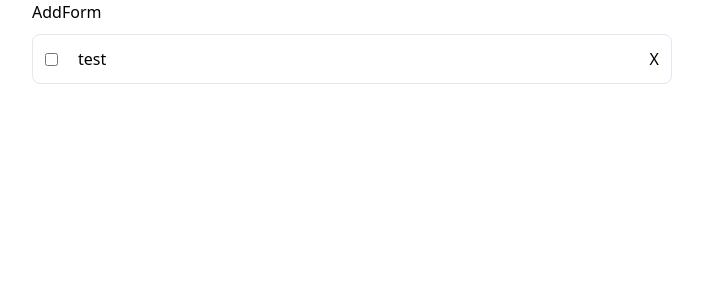
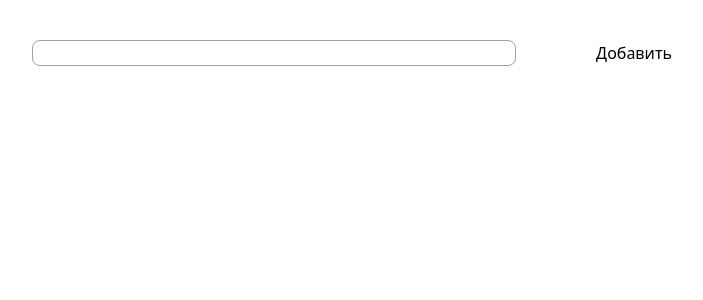
Before and after one commit to Taranovskii-Vadim/todo-list-recoil-react-tailwind-typescript, a React (Create React App) app: page / in a window 1280 px wide. Shown: the top 300 px of the page, without its empty margins (288-991 px from the left). Built offline with nearby package versions, Linux system fonts and the light colour scheme.

Commit message:
feat(master): add simple form styles

```diff
--- a/src/App.tsx
+++ b/src/App.tsx
@@ -16,14 +16,14 @@ export interface Todo {
 
 export const todosState = atom<Todo[]>({
   key: "todosState",
-  default: [{ id: 1, text: "test", isDone: false }],
+  default: [],
 });
 
 const App = () => {
   const todos = useRecoilValue(todosState);
 
   return (
-    <div className="w-1/2 m-auto">
+    <div className="w-1/2 m-auto mt-10">
       <AddForm />
       {/* TODO according to tutorial, better way to create List component in my opinion*/}
       {todos.map((item) => (
--- a/src/components/AddForm/index.tsx
+++ b/src/components/AddForm/index.tsx
@@ -1,7 +1,30 @@
-import React from "react";
+import React, { useRef } from "react";
+import { useSetRecoilState } from "recoil";
+
+import { todosState } from "../../App";
 
 const AddForm = (): JSX.Element => {
-  return <div style={{ marginBottom: "10px" }}>AddForm</div>;
+  const setState = useSetRecoilState(todosState);
+  const inputRef = useRef<HTMLInputElement>(null);
+
+  const addItem = (): void => {
+    const text = inputRef.current ? inputRef.current.value : "";
+
+    setState((prev) => [...prev, { id: prev.length + 1, text, isDone: false }]);
+  };
+
+  return (
+    <div className="flex justify-between mb-5">
+      <input
+        className="flex-auto border rounded-lg border-slate-400 p-15"
+        ref={inputRef}
+        type="text"
+      />
+      <button className="ml-20" onClick={addItem}>
+        Добавить
+      </button>
+    </div>
+  );
 };
 
 export default AddForm;
--- a/src/components/TodoItem/index.tsx
+++ b/src/components/TodoItem/index.tsx
@@ -27,7 +27,7 @@ const TodoItem = ({ todo }: Props): JSX.Element => {
   };
 
   return (
-    <div className="flex justify-between items-center p-3 border rounded-lg border-slate-200">
+    <div className="flex justify-between items-center p-3 mb-3 border rounded-lg border-slate-200">
       <div className="flex items-center">
         <input type="checkbox" className="mr-5" onChange={onSetDone} />
         <p className={`${isDone ? "line-through" : ""}`}>{text}</p>
```
